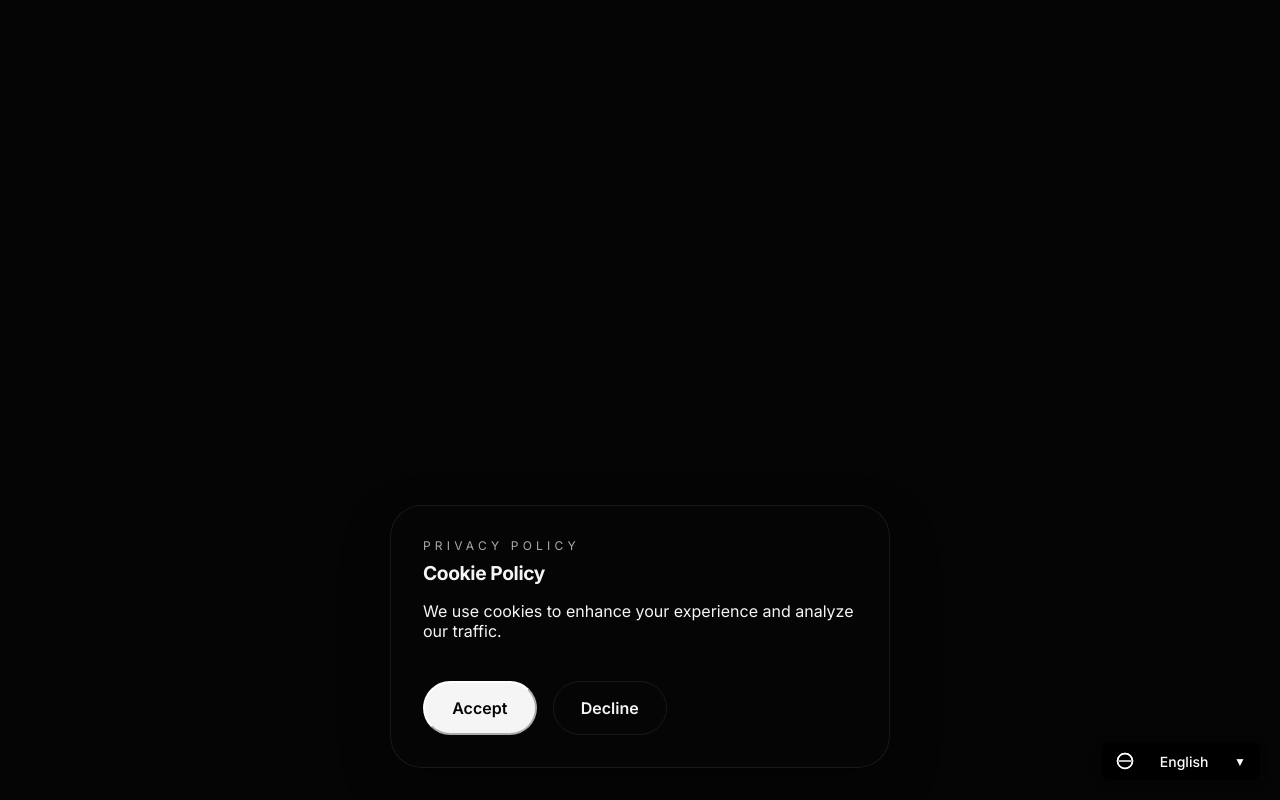
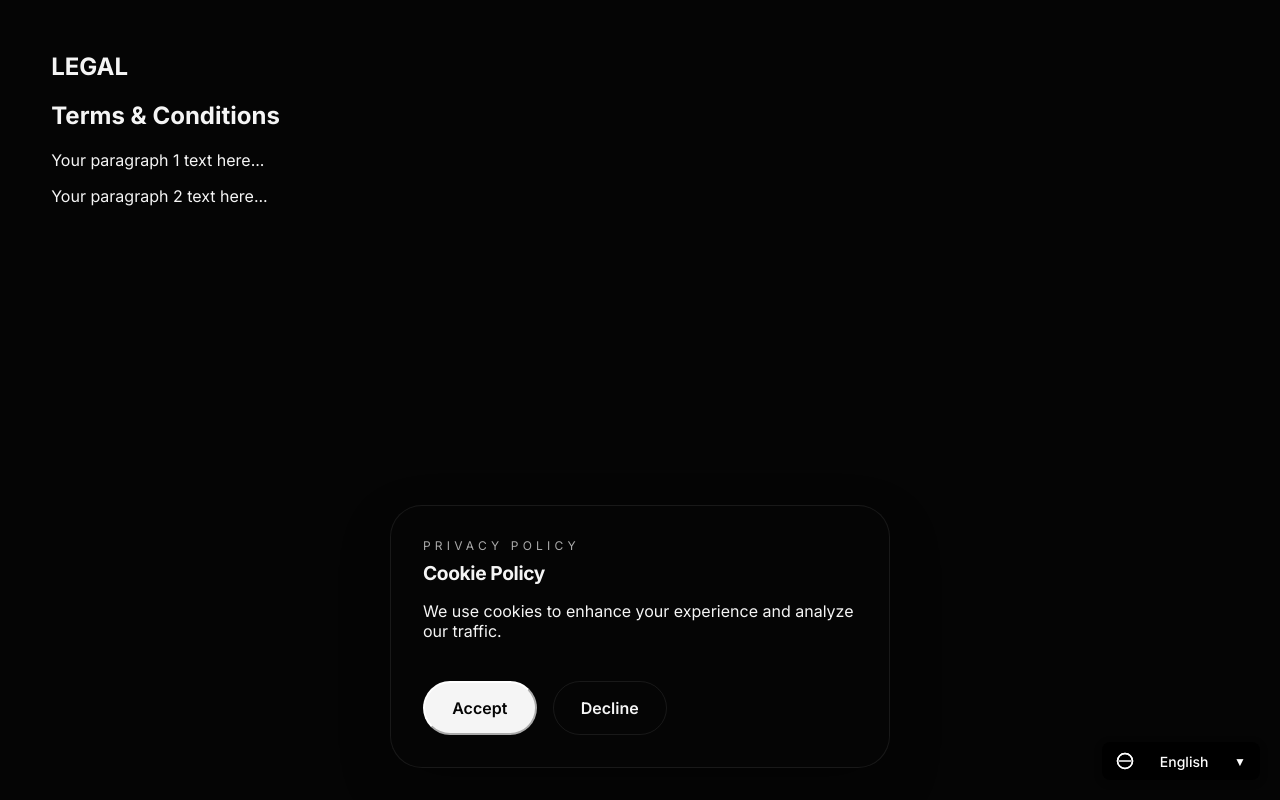
Before and after one commit to ridney2019/studio, a Next.js app: page /components in a window 1280 px wide. Built offline with nearby package versions, Linux system fonts and the light colour scheme.

Commit message:
Fix translation type errors for legal page

```diff
--- a/app/components/page.tsx
+++ b/app/components/page.tsx
@@ -10,11 +10,10 @@ export default function TermsPage() {
   return (
     <main className="page-shell loaded">
       <section className="fade-section">
-        <p className="eyebrow">{t('legal')}</p>
-        <h1>{t('termsAndConditionsTitle')}</h1>
-        <p>{t('termsAndConditionsParagraph1')}</p>
-        <p>{t('termsAndConditionsParagraph2')}</p>
-        {/* Add more paragraphs and content as needed */}
+        <h1>LEGAL</h1>
+        <h2>Terms & Conditions</h2>
+        <p>Your paragraph 1 text here...</p>
+        <p>Your paragraph 2 text here...</p>
       </section>
     </main>
   );
```
